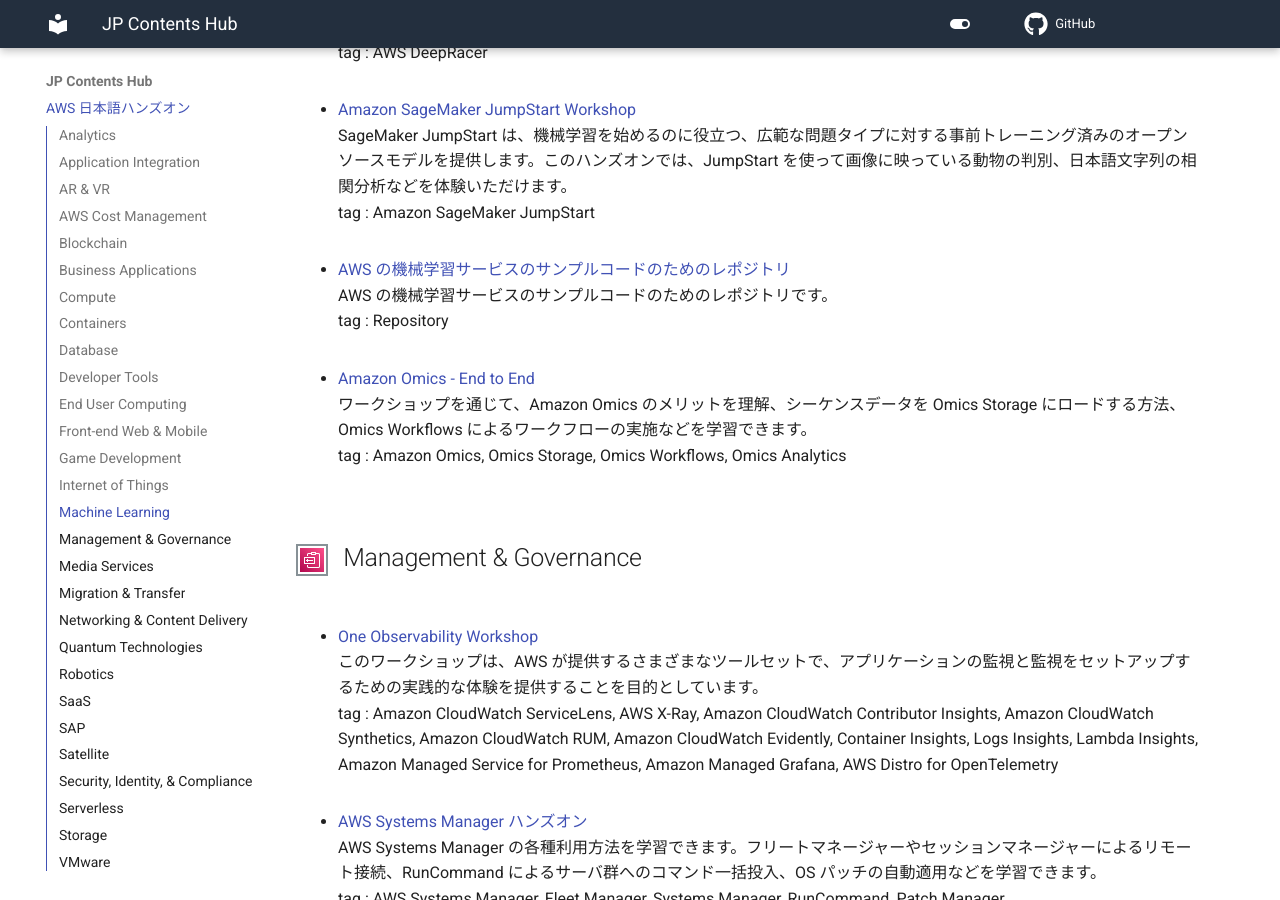
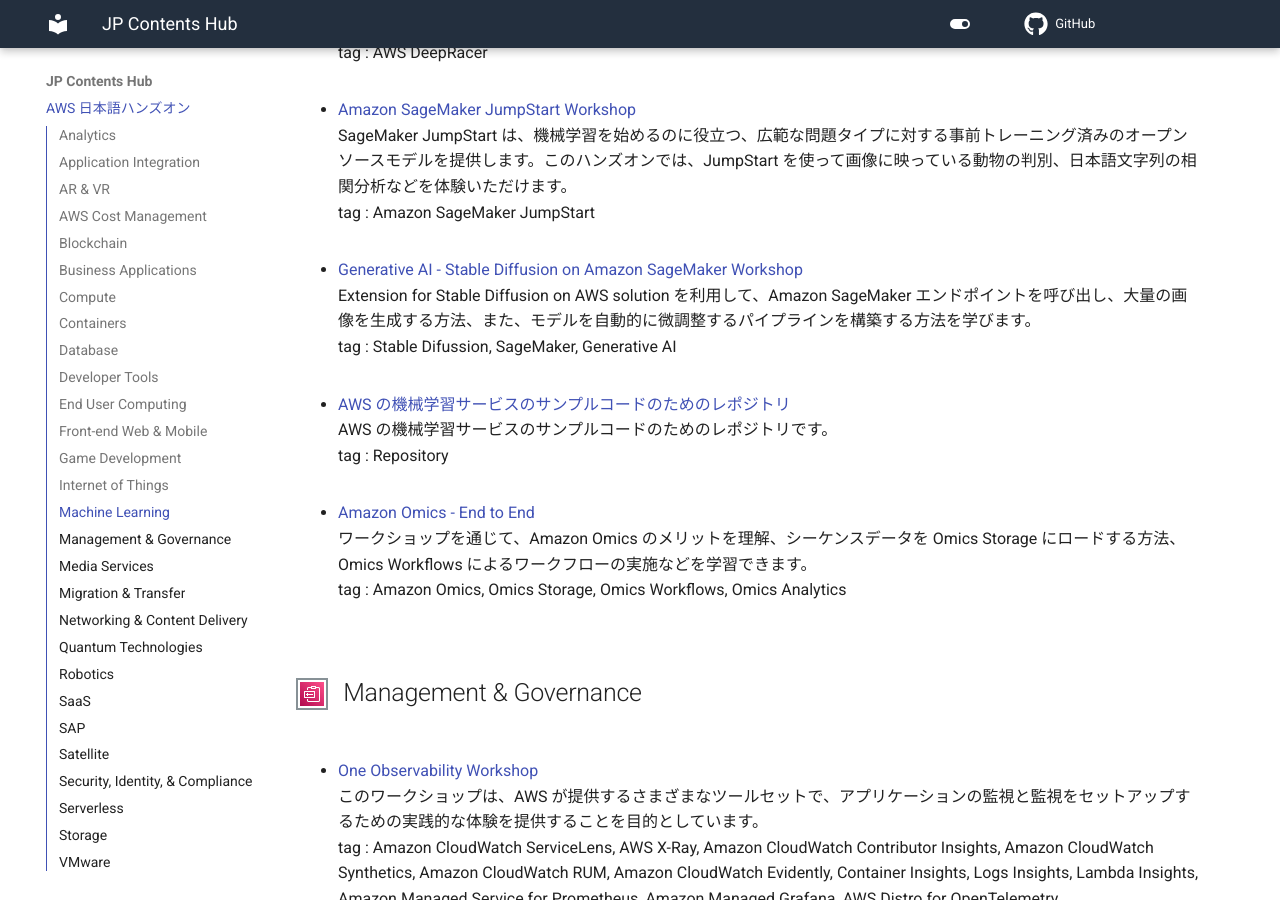
Before and after one commit to aws-samples/jp-contents-hub, an MkDocs documentation site: the page built from content/index.md, in a window 1280 px wide and 900 px high, scrolled down 23542 px. Built offline with MkDocs 1.6.1 and Material for MkDocs 9.7.7, drawn with Linux system fonts in a browser that asks for light colours; comment, search, counter and statistics services are not loaded.

Commit message:
add: 新規ハンズオンコンテンツ追加

```diff
--- a/content/index.md
+++ b/content/index.md
@@ -596,6 +596,10 @@
 SageMaker JumpStart は、機械学習を始めるのに役立つ、広範な問題タイプに対する事前トレーニング済みのオープンソースモデルを提供します。このハンズオンでは、JumpStart を使って画像に映っている動物の判別、日本語文字列の相関分析などを体験いただけます。
 tag : Amazon SageMaker JumpStart
 
+- <a href="https://catalog.us-east-1.prod.workshops.aws/workshops/d9ca179a-3a36-4822-9f80-0b3ffcc26f37/ja-JP" target="_blank" onclick="sendClickCount()" onauxclick="sendClickCount()">Generative AI - Stable Diffusion on Amazon SageMaker Workshop</a>
+Extension for Stable Diffusion on AWS solution を利用して、Amazon SageMaker エンドポイントを呼び出し、大量の画像を生成する方法、また、モデルを自動的に微調整するパイプラインを構築する方法を学びます。
+tag : Stable Difussion, SageMaker, Generative AI
+
 - <a href="https://github.com/aws-samples/aws-ml-jp" target="_blank" onclick="sendClickCount()" onauxclick="sendClickCount()">AWS の機械学習サービスのサンプルコードのためのレポジトリ</a>
 AWS の機械学習サービスのサンプルコードのためのレポジトリです。
 tag : Repository
```
Also changed, not shown: README.md (+5 -0 lines).
